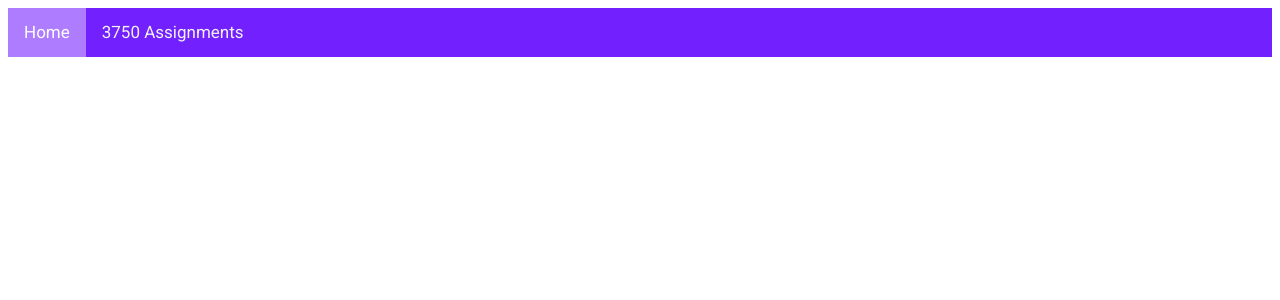
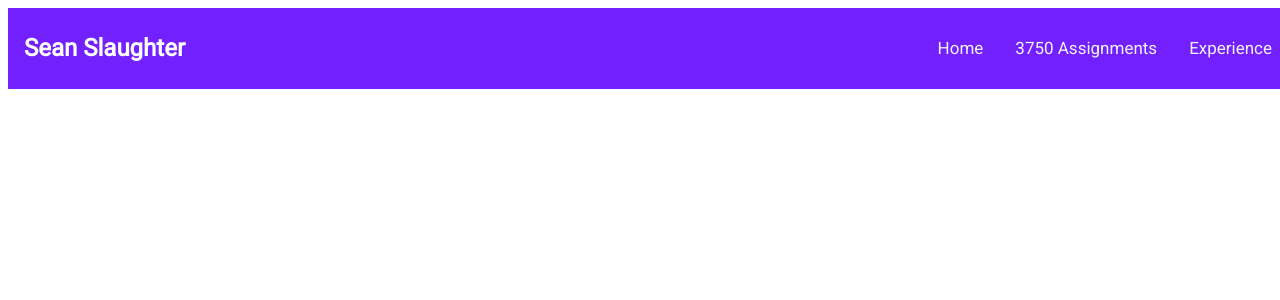
Before and after one commit to stslaug/seanslaughter.dev, a PHP site: page /components/navbar.html in a window 1280 px wide. Shown: the top 300 px of the page. Run offline with PHP 8.4, Linux system fonts and the light colour scheme.

Commit message:
Fixed Navbar and Footer Stylings
Signed-off-by: Tyler Slaughter <stslaug@gmail.com>

```diff
--- a/components/navbar.html
+++ b/components/navbar.html
@@ -1,16 +1,12 @@
 <!DOCTYPE html>
-<html lang = "en">
+<html lang="en">
 <head>
-	<meta charset = "UTF-8"/>
+	<meta charset="UTF-8"/>
+	<meta name="viewport" content="width=device-width, initial-scale=1.0">
 	<title>Navbar</title>
-	<link
-		  rel = "stylesheet"
-		  href = "https://cdnjs.cloudflare.com/ajax/libs/font-awesome/4.7.0/css/font-awesome.min.css"
-	/>
+	<!-- Font Awesome for icons -->
 	<style>
-
-		  @font-face
-		  {
+		  @font-face {
 			  font-family: 'Roboto';
 			  src: url('../assets/fonts/Roboto-Regular.ttf') format('truetype');
 			  font-weight: normal;
@@ -18,278 +14,231 @@
 		  }
 
 		  /* Base NAV styling */
-		  #mynav
-		  {
-			  border-style: none none solid none;
-			  border-color: white;
-			  border-width: 1px;
+		  #mynav {
 			  display: flex;
+			  justify-content: space-between;
+			  align-items: center;
+			  background-color: #7320ff;
+			  padding: 1rem;
+			  z-index: 1;
+			  font-family: 'Roboto', sans-serif;
+			  border-bottom: 1px solid white;
 			  width: 100%;
-			  background-color: #7320ff;
-			  z-index: 100;
-			  margin: 0;
-			  opacity: 1;
-			  height: 100%;
-			  box-sizing: border-box;
-				  font-family: 'Roboto', sans-serif;
-			  overflow: visible;
+			  margin: auto;
+			  position: relative; /* necessary for absolute positioning of mobile menu */
 		  }
 
-		  /* The main navbar container as a flex container */
-		  .navbar
-		  {
-			  display: flex; /* Use flexbox for layout */
-			  align-items: center; /* Vertically center items if you want */
-			  background-color: #7320ff;
-			  opacity: 1;
-			  width: 100%;
+		  #brand-name {
+			  color: white;
+			  font-size: 1.5rem;
+			  margin: 0;
+		  }
+
+		  .nav-items {
+			  display: flex;
+			  align-items: center;
+		  }
+
+		  .nav-item {
+			  color: #f2f2f2;
+			  text-decoration: none;
+			  border-radius: 0.5rem;
+			  text-align: center;
+			  padding: 0.9rem 1rem;
+			  font-size: 17px;
+			  transition: all 0.1s ease-in-out;
+		  }
+
+		  .nav-item:hover {
+			  background-color: #6810fb;
+			  text-decoration-thickness: 5px;
+			  text-decoration: underline;
+		  }
+
+		  .nav-item.active {
+			  background-color: #ae7dff;
+			  color: white;
+		  }
+
+		  /* Dropdown container that wraps the title and the dropdown content */
+		  .dropdown {
 			  position: relative;
 		  }
 
-		  /* All top-level nav links */
-		  .navbar .nav-item
-		  {
-			  color: #f2f2f2;
-			  text-align: center;
-			  padding: 0.9rem 1rem;
-			  text-decoration: none;
-			  font-size: 17px;
+		  /* Dropdown title (the nav-item that triggers the dropdown) */
+		  .dropbtn {
+			  cursor: pointer;
 		  }
 
-		  .navbar a:hover
-		  {
+		  /* Dropdown menu styling */
+		  .dropmenu {
+			  display: none;
+			  position: absolute;
+			  background-color: #7320ff;
+			  min-width: 12rem;
+			  top: 175%; /* positions dropdown below the nav-item */
+			  left: 0;
+			  box-shadow: 0 0.5rem 1rem rgba(0, 0, 0, 0.2);
+			  z-index: 999;
+
+		  }
+
+		  /* Show dropdown on hover for desktop */
+		  .dropdown:hover .dropmenu {
+			  display: block;
+		  }
+
+		  .dropdown-item {
+			  display: block;
+			  color: #f2f2f2;
+			  text-decoration: none;
+			  padding: 0.75rem 1rem;
+			  white-space: nowrap;
+			  transition: all 0.1s ease-in-out;
+		  }
+
+		  .dropdown-item:hover {
 			  background-color: #dddddd;
 			  color: black;
 		  }
 
-		  .navbar a.active
-		  {
-			  /* Optional active styling */
-			  background-color: #ae7dff;
-			  color: white;
+		  /* Submenu styling (if needed) */
+			  .submenu-wrap {
+				  position: relative;
 			  }
 
-		  .navbar .icon
-		  {
-			  display: none;
-		  }
-
-		  #dropdown-wrap
-		  {
-			  position: relative;
-
-		  }
-
-		  .dropbtn
-		  {
-			  cursor: pointer;
-		  }
-
-		  .dropmenu
-		  {
-			  box-shadow: 0 0.5rem 1rem 0 rgba(0, 0, 0, 0.2);
+			  .submenu {
 				  display: none;
 				  position: absolute;
+				  top: 0;
+				  right: 100%;
 				  background-color: #7320ff;
 				  min-width: 10rem;
-			  top: 100%;
-			  margin-top: 0.7rem;
-			  left: 0;
+				  box-shadow: 0 0 1rem rgba(0, 0, 0, 0.2);
 				  z-index: 999;
 			  }
 
-		  .dropdown-item
-		  {
+			  .submenu-btn {
+				  display: block;
 				  color: #f2f2f2;
-			  display: block;
 				  text-decoration: none;
+				  padding: 0.75rem 1rem;
 				  white-space: nowrap;
-			  padding: 0.75rem 1rem;
 			  }
 
-		  .dropdown-item:hover
-		  {
+			  .submenu-btn:hover {
 				  background-color: #dddddd;
 				  color: black;
 			  }
 
-		  #dropdown-wrap:hover .dropmenu
-		  {
+			  .submenu-wrap:hover .submenu {
 				  display: block;
 			  }
 
-		  .submenu-wrap
-		  {
-			  position: relative;
+		  /* Hamburger menu styling */
+		  .hamburger {
+			  display: none;
+			  font-size: 24px;
+			  color: white;
+			  cursor: pointer;
 		  }
 
-		  .submenu
-		  {
-			  display: none;
-			  position: absolute;
-			  overflow: visible;
-			  box-shadow: 0 0 1rem 0 rgba(0, 0, 0, 0.2);
-			  top: 0;
-			  left: 100%;
-			  background-color: #7320ff;
-			  min-width: 10rem;
-			  z-index: 999;
+		  /* Mobile Styles */
+		  @media screen and (max-width: 768px) {
+			  .hamburger {
+				  display: block;
+				  margin: 0 1.5rem;
+				  transition: all 0.3s ease-in-out;
 			  }
 
-		  .submenu-btn
-		  {
-			  display: block;
-			  color: #f2f2f2;
-			  padding: 0.75rem 1rem;
-			  text-decoration: none;
-			  white-space: nowrap;
+			  .hamburger:hover {
+				  transform: scale(1.2);
 			  }
 
-		  .submenu-btn:hover
-		  {
-			  background-color: #dddddd;
-			  color: black;
-		  }
-
-		  .submenu-wrap:hover .submenu
-		  {
-			  display: block;
-		  }
-
-		  @media screen and (max-width: 800px)
-		  {
-
-		      .dropmenu-button-make-it-wide-on-click
-				  {
-		          width: 100%;
-		      }
-			  .navbar .nav-item:not(:first-child):not(.icon)
-			  {
+			  /* Hide icons for dropdown indicators on mobile */
+			  .fa-caret-left, .fa-caret-down {
 				  display: none;
 			  }
 
-
-			  .navbar a.icon
-			  {
-				  display: block;
-				  margin-left: auto; /* push it to the right if desired */
+			  /* For mobile, we animate the nav-items dropdown using max-height */
+			  .nav-items {
+				  flex-direction: column;
+				  width: 100%;
+				  position: absolute;
+				  top: 60px;
+				  left: 0;
+				  background-color: #7320ff;
+				  border-top: 1px solid white;
+				  max-height: 0;
+				  overflow: hidden;
+				  transition: max-height 0.4s ease-in-out;
 			  }
 
-
-			  .navbar.responsive
-			  {
-				  flex-direction: column;
-				  align-items: flex-start;
-				  position: relative;
+			  .nav-items.active {
+				  max-height: 500px; /* adjust as needed to fit all nav items */
 			  }
 
-
-			  .navbar.responsive a
-			  {
-				  display: block;
+			  .nav-item {
 				  width: 100%;
-				  float: none;
-				  text-align: left;
+				  text-align: center;
+				  padding: 1rem;
+				  border-bottom: 1px solid white;
 			  }
 
+			  /* Hide all dropdowns and submenus on mobile */
+			  .dropmenu, .submenu {
+				  display: none !important;
+			  }
 
-			  /* Disable dropdowns on mobile */
-			  .navbar.responsive .dropmenu,
-			  .navbar.responsive .submenu
-			  {
-				  display: none !important;
+			  .dropbtn {
+				  display: block;
+				  margin: auto;
+				  width: 100%;
+				  min-width: 100vw;
 			  }
 		  }
 	</style>
 </head>
-
 <body>
 	<nav id="mynav">
-		<div class = "navbar"
-		     id = "mynavbar"
-		>
-			<!-- HOME LINK -->
-			<a class = "nav-item active"
-			   href = "/index.html"
-			>Home</a>
+		<h1 id="brand-name">Sean Slaughter</h1>
+		<i class="fa-solid fa-bars hamburger" onclick="toggleMenu()"></i>
+		<div class="nav-items" id="nav-items">
+			<a class="nav-item" href="/index.html">Home</a>
 
-			<!-- DROPDOWN (desktop only) -->
-			<div id = "dropdown-wrap">
-				<a class = "nav-item dropbtn"
-				   href = "/class-env/assignment-page.html"
-				> 3750 Assignments </a>
-				<div class = "dropmenu">
-
-					<!-- NESTED SUBMENU EXAMPLE -->
-					<div class = "submenu-wrap">
-						<a class = "dropdown-item"
-						   href = "/class-env/assignment-page.html"
-						>Solo Assignments &raquo;</a>
-						<div class = "submenu">
-							<a class = "submenu-btn"
-							   href = "/class-env/pages/Prog03/prog03-home.html"
-							>HTML/CSS Demo</a>
-
-							<a class = "submenu-btn"
-							   href = "/class-env/pages/layout/layout.html"
-							>Fixed Fluid Hybrid Layout</a>
-							<a class = "submenu-btn"
-							   href = "/class-env/pages/BandStore/index.html"
-							>Band Store</a>
-							<a class = "submenu-btn"
-							   href = "/class-env/pages/Prog04/prog04.html"
-							>Javascript Events</a>
-							<a class = "submenu-btn"
-							   href = "/class-env/pages/helloworld/helloworld.php"
-							>PHP Hello World</a>
+			<!-- Dropdown Menu Example (Desktop Only) -->
+			<div class="dropdown">
+				<a class="nav-item dropbtn" href="/class-env/assignment-page.html">
+					3750 Assignments <i class="fa-solid fa-caret-down"></i>
+				</a>
+				<div class="dropmenu">
+					<div class="submenu-wrap">
+						<a class="dropdown-item" href="/class-env/assignment-page.html">
+							<i class="fa-solid fa-caret-left"></i> Solo Assignments
+						</a>
+						<div class="submenu">
+							<a class="submenu-btn" href="/class-env/pages/Prog03/prog03-home.html">HTML/CSS Demo</a>
+							<a class="submenu-btn" href="/class-env/pages/layout/layout.html">Fixed Fluid Hybrid Layout</a>
+							<a class="submenu-btn" href="/class-env/pages/BandStore/index.html">Band Store</a>
+							<a class="submenu-btn" href="/class-env/pages/Prog04/prog04.html">Javascript Events</a>
+							<a class="submenu-btn" href="/class-env/pages/helloworld/helloworld.php">PHP Hello World</a>
 						</div>
 					</div>
-					<div class = "submenu-wrap">
-						<a class = "dropdown-item"
-						   href = "/class-env/assignment-page.html"
-						>Group Assignments &raquo;</a>
-						<div class = "submenu">
-							<a class = "submenu-btn"
-							   href = "/class-env/pages/GroupCSS1/GroupCSS1.html"
-							>GroupCSS01</a>
-							<a class = "submenu-btn"
-							   href = "/class-env/pages/GroupCSS2/GroupCSS2.html"
-							>GroupCSS02</a>
-
+					<div class="submenu-wrap">
+						<a class="dropdown-item" href="/class-env/assignment-page.html">
+							<i class="fa-solid fa-caret-left"></i> Group Assignments
+						</a>
+						<div class="submenu">
+							<a class="submenu-btn" href="/class-env/pages/GroupCSS1/GroupCSS1.html">GroupCSS01</a>
+							<a class="submenu-btn" href="/class-env/pages/GroupCSS2/GroupCSS2.html">GroupCSS02</a>
+						</div>
+					</div>
 				</div>
 			</div>
 
-				</div>
-			</div>
-
-			<!-- HAMBURGER FOR RESPONSIVE -->
-			<!-- We include "nav-item icon" so the media query sees both classes -->
-			<a href = "javascript:void(0);"
-			   class = "nav-item icon"
-			   onclick = "myFunction()"
-			> <i class = "fa fa-bars"></i> </a>
+			<a class="nav-item" href="/pages/resume.html">Experience</a>
 		</div>
 	</nav>
 
-	<script>
-          /* Left for testing directly on navbar.html */
-          function myFunction() {
-              var x = document.getElementById("mynavbar");
-              if (x.className.indexOf("responsive") === -1) {
-                  // if "responsive" not found, add it
-                  x.className += " responsive";
-              } else {
-                  // if "responsive" is there, remove it
-                  x.className = x.className.replace(" responsive", "");
-              }
-              var y = document.getElementById("dropdown-wrap");
-              if(y.classList.length === 0)
-              {
-                  y.className += "dropmenu-button-make-it-wide-on-click";
-              } else {
-                  y.className = "";
-              }
-          }
-	</script>
 </body>
 </html>
--- a/general.css
+++ b/general.css
@@ -53,7 +53,7 @@ html, body
 
 
 
-@media (max-width: 1160px) /* Smaller Devices */
+@media (max-width: 1280px) /* Smaller Devices */
 {
 	.arrow
 	{
--- a/styles/skill.css
+++ b/styles/skill.css
@@ -55,7 +55,7 @@
 }
 
 
-@media (max-width: 1160px) /* Smaller Devices */
+@media (max-width: 1280px) /* Smaller Devices */
 {
 	.skill
 	{
```
Also changed, not shown: components/footer.html (+49 -27 lines), pages/resume.html (+11 -2 lines), scripts/navbar.js (+14 -14 lines). Lines whose indentation alone changed are shown as unchanged.
